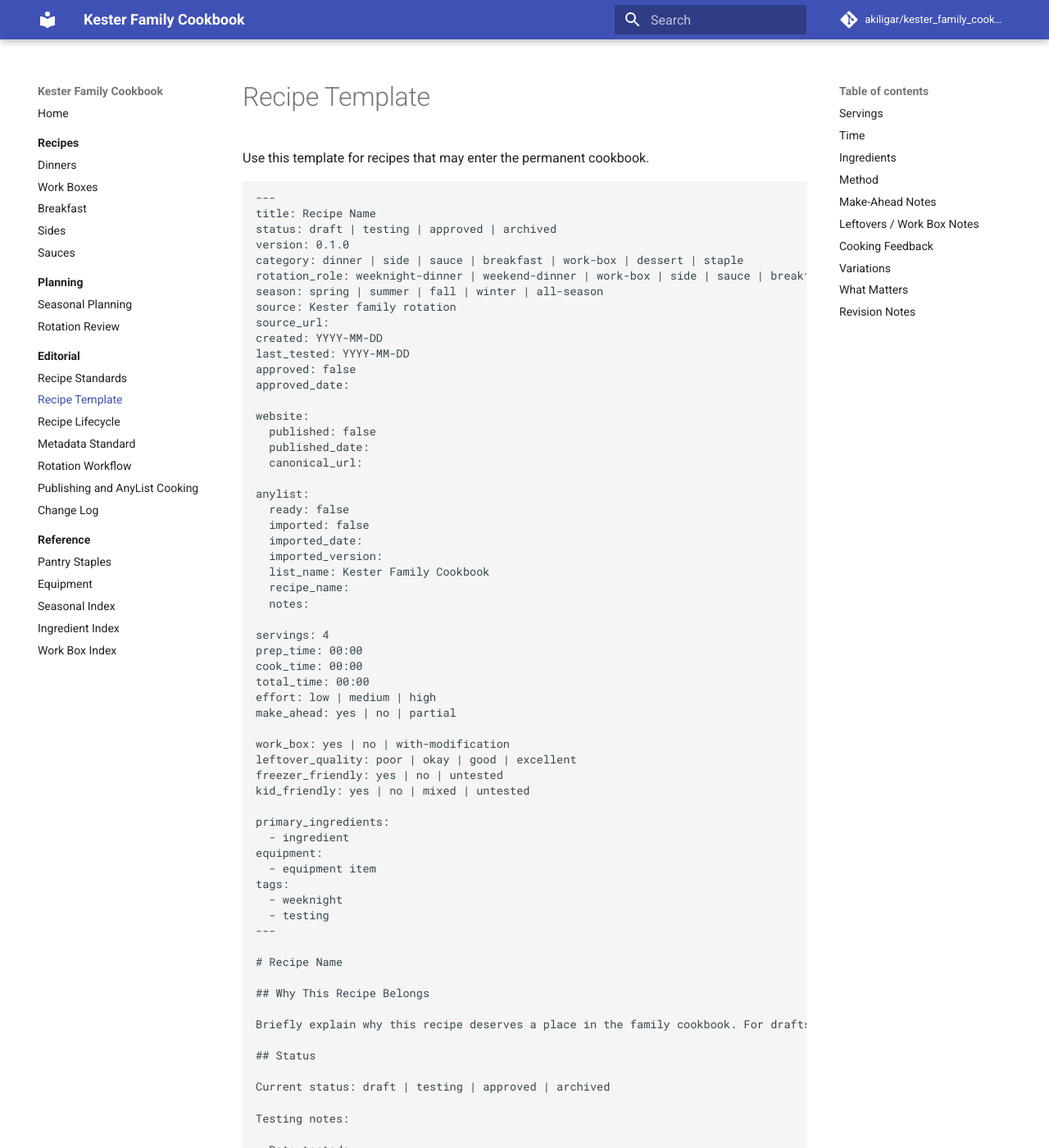
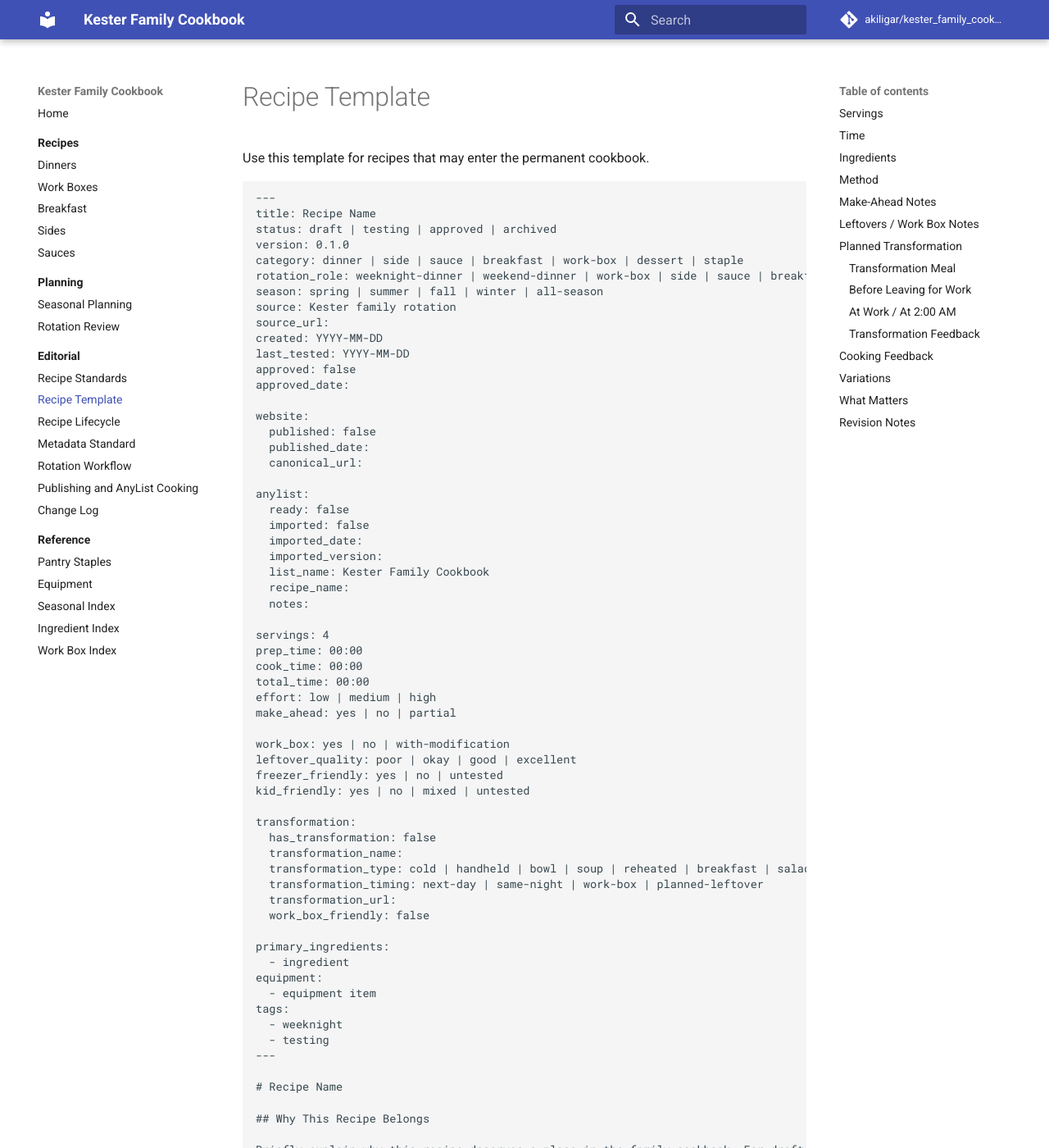
Before and after one commit to akiligar/kester_family_cookbook, an MkDocs documentation site: the page built from docs/editorial/recipe-template.md, in a window 1280 px wide and 1400 px high. Shown: the whole window at 82% size. Built offline with MkDocs 1.6.1 and Material for MkDocs 9.7.7, drawn with Linux system fonts in a browser that asks for light colours; comment, search, counter and statistics services are not loaded; some of the changed text lies outside the part shown.

Commit message:
Add planned transformation section to recipe template

```diff
--- a/docs/editorial/recipe-template.md
+++ b/docs/editorial/recipe-template.md
@@ -42,6 +42,14 @@ work_box: yes | no | with-modification
 leftover_quality: poor | okay | good | excellent
 freezer_friendly: yes | no | untested
 kid_friendly: yes | no | mixed | untested
+
+transformation:
+  has_transformation: false
+  transformation_name:
+  transformation_type: cold | handheld | bowl | soup | reheated | breakfast | salad | other
+  transformation_timing: next-day | same-night | work-box | planned-leftover
+  transformation_url:
+  work_box_friendly: false
 
 primary_ingredients:
   - ingredient
@@ -108,7 +116,27 @@ What can be done earlier?
 
 ## Leftovers / Work Box Notes
 
-How should this become lunch, leftovers, or a 2:00 AM meal? If it does not work well that way, say so.
+What usable leftovers does this create? If it does not work well as leftovers, say so.
+
+## Planned Transformation
+
+A transformation is not a leftover note. It is the planned second meal this recipe is designed to become.
+
+### Transformation Meal
+
+Name the next meal and explain why the dinner was designed to become it.
+
+### Before Leaving for Work
+
+List what should be sliced, packed, portioned, chilled, or held separately before work.
+
+### At Work / At 2:00 AM
+
+Explain how to assemble, reheat, dress, or eat the transformation meal.
+
+### Transformation Feedback
+
+- YYYY-MM-DD: Note whether the transformation worked, what was missing, and what should change next time.
 
 ## Cooking Feedback
 
```
